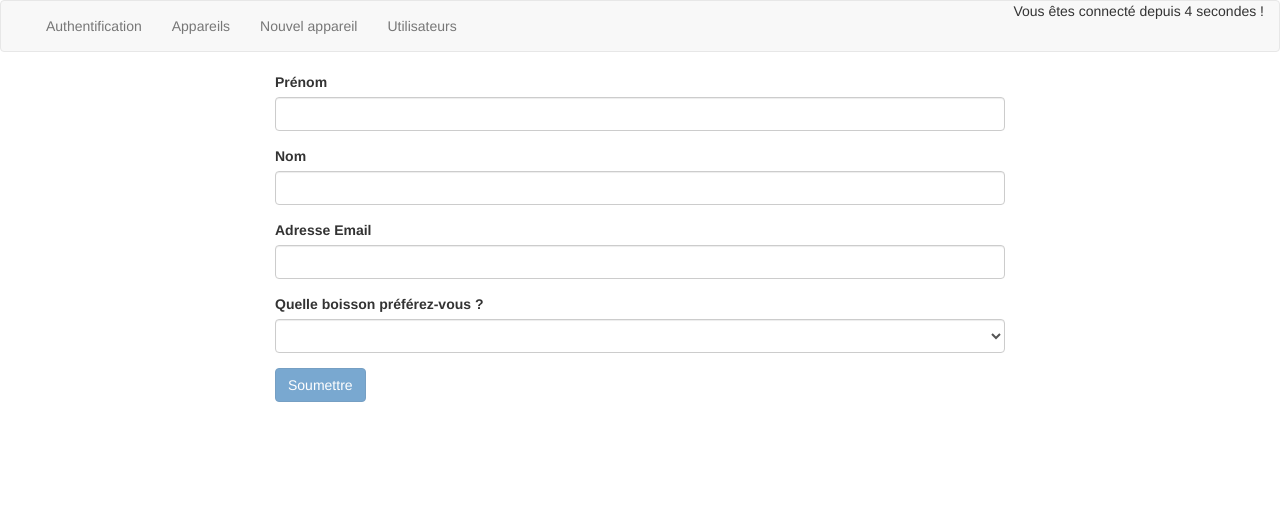
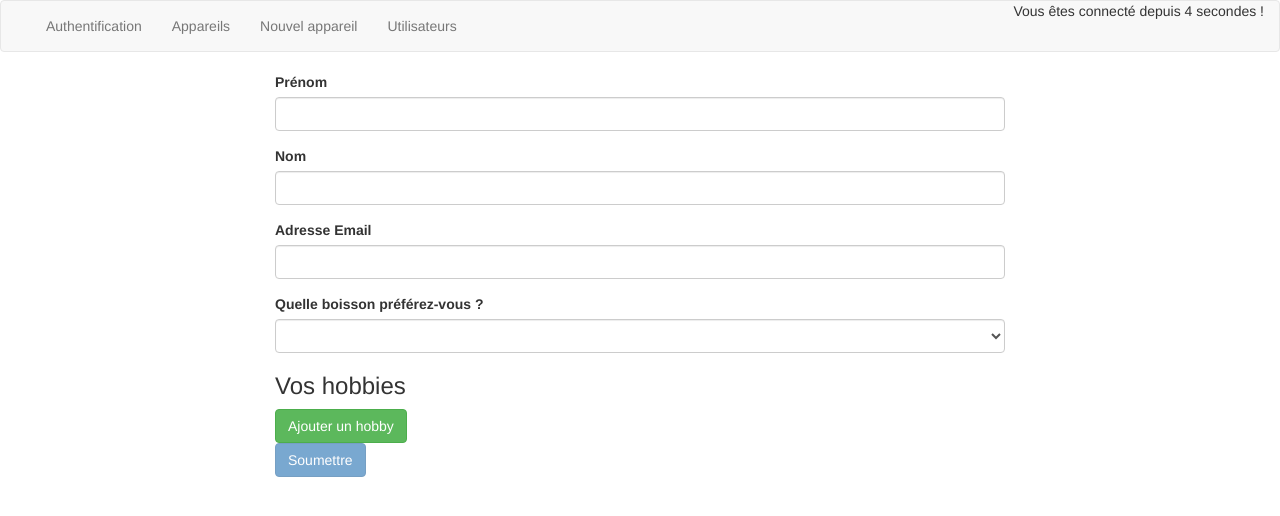
Before and after one commit to FlowCAD/ocr-tuto-angular-appareils, an Angular app: page /new-user in a window 1280 px wide. Shown: the top 516 px of the page. Built offline with nearby package versions, Linux system fonts and the light colour scheme.

Commit message:
FormControl dynamicly added

```diff
--- a/src/app/new-user/new-user.component.html
+++ b/src/app/new-user/new-user.component.html
@@ -19,6 +19,13 @@
         <option value="jus de mangue">Jus de mangue</option>
       </select>
     </div>
+    <div formArrayName="hobbies">
+      <h3>Vos hobbies</h3>
+      <div class="form-group" *ngFor="let hobbyControl of getHobbies().controls; let i = index">
+        <input type="text" class="form-control" [formControlName]="i">
+      </div>
+      <button type="button" class="btn btn-success" (click)="onAddHobby()">Ajouter un hobby</button>
+    </div>
     <button type="submit" class="btn btn-primary" [disabled]="userForm.invalid">Soumettre</button>
   </form>
 </div>
--- a/src/app/new-user/new-user.component.ts
+++ b/src/app/new-user/new-user.component.ts
@@ -1,5 +1,5 @@
 import { Component, OnInit } from '@angular/core';
-import { FormGroup, FormBuilder, Validators } from '@angular/forms';
+import { FormGroup, FormBuilder, Validators, FormArray } from '@angular/forms';
 import { Router } from '@angular/router';
 
 import { UserService } from '../services/user.service';
@@ -29,7 +29,8 @@
       firstName: ['', Validators.required],
       lastName: ['', Validators.required],
       email: ['', Validators.required, Validators.email],
-      drinkPreference: ['', Validators.required]
+      drinkPreference: ['', Validators.required],
+      hobbies: this.formBuilder.array([])
     });
   }
 
@@ -39,9 +40,19 @@
       formValue['firstName'],
       formValue['lastName'],
       formValue['email'],
-      formValue['drinkPreference']
+      formValue['drinkPreference'],
+      formValue['hobbies'] ? formValue['hobbies'] : []
     );
     this.userService.addUser(newUser);
     this.router.navigate(['/users']);
   }
+
+  getHobbies(): FormArray {
+    return this.userForm.get('hobbies') as FormArray;
+  }
+
+  onAddHobby() {
+    const newHobbyControl = this.formBuilder.control(null, Validators.required);
+    this.getHobbies().push(newHobbyControl);
+  }
 }
```
